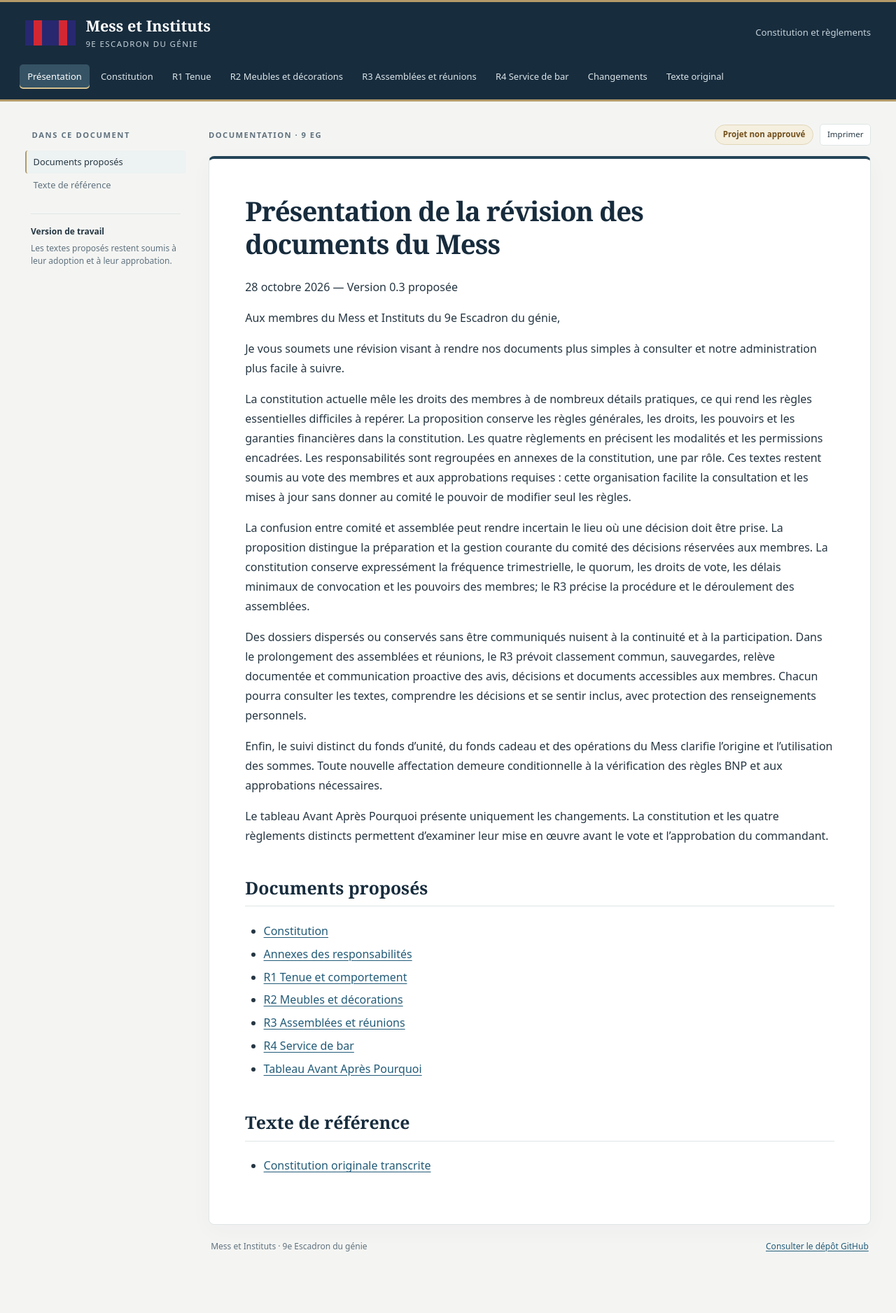
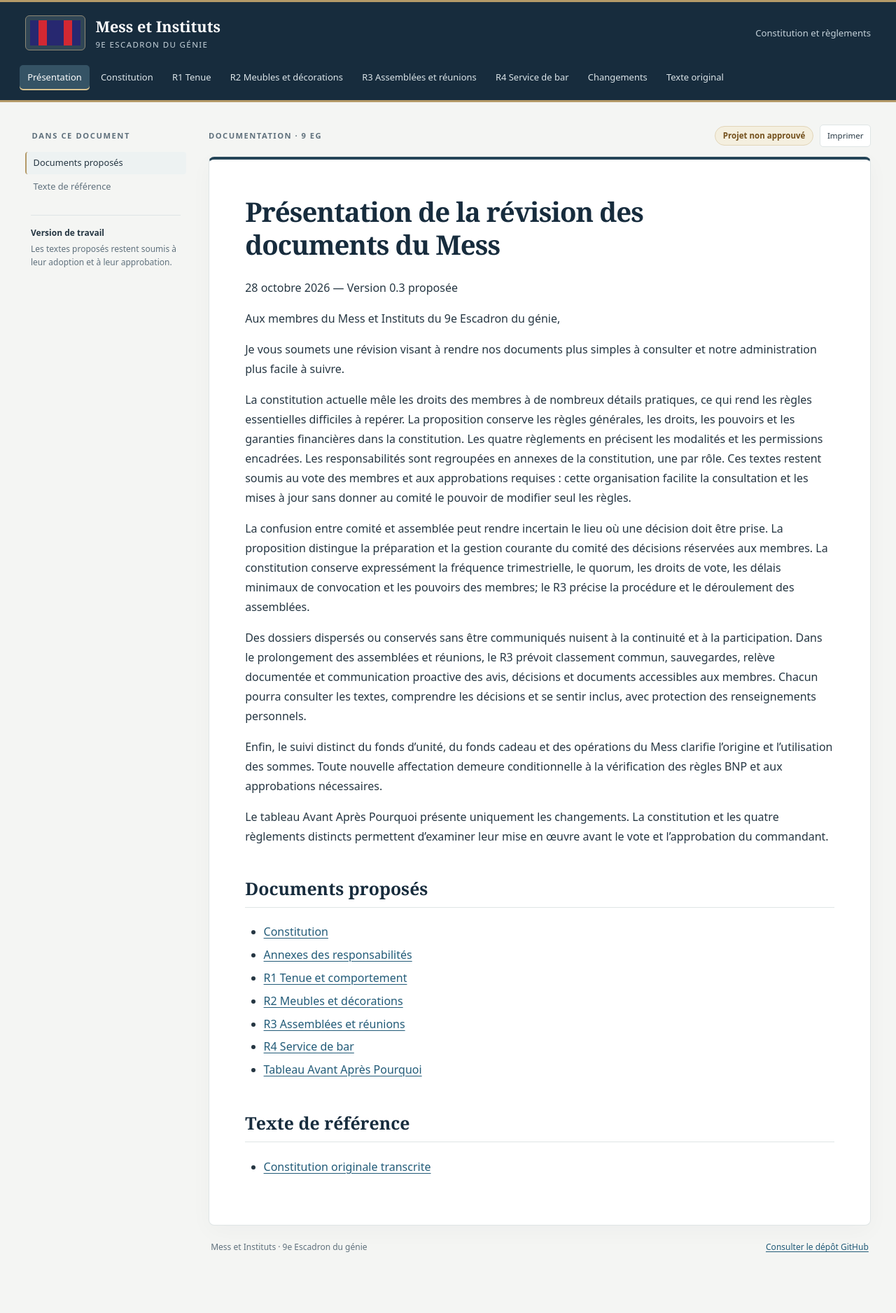
Before and after one commit to shocktubeM81/mess-9eg, a Jekyll site: the page built from index.md, in a window 1280 px wide. Shown: the whole page at 70% size. Built offline with Jekyll 4.4.1, drawn with Linux system fonts in a browser that asks for light colours.

Commit message:
Encadrer le drapeau dans le bandeau commun

```diff
--- a/_layouts/default.html
+++ b/_layouts/default.html
@@ -16,7 +16,7 @@
   <header class="site-header">
     <div class="site-header-inner">
       <a class="brand" href="{{ '/' | relative_url }}" aria-label="Mess et Instituts, accueil">
-        <img class="brand-flag" src="{{ '/assets/images/drapeau-genie.svg' | relative_url }}" width="72" height="36" alt="Drapeau du Génie militaire canadien">
+        <span class="brand-flag-frame"><img class="brand-flag" src="{{ '/assets/images/drapeau-genie.svg' | relative_url }}" width="72" height="36" alt="Drapeau du Génie militaire canadien"></span>
         <span class="brand-wordmark"><strong>Mess et Instituts</strong><span>9e Escadron du génie</span></span>
       </a>
       <span class="header-caption">Constitution et règlements</span>
--- a/assets/css/style.scss
+++ b/assets/css/style.scss
@@ -19,6 +19,7 @@ a:focus-visible, button:focus-visible, [tabindex]:focus-visible { outline: 3px s
 .site-header { background: #172c3d; border-bottom: 3px solid var(--gold); color: #fff; }
 .site-header-inner { max-width: 1440px; margin: auto; padding: 1.4rem 2.25rem 1rem; display: flex; justify-content: space-between; align-items: center; gap: 1rem; }
 .brand { display: flex; align-items: center; gap: .9rem; color: #fff; text-decoration: none; }
+.brand-flag-frame { display: flex; flex: 0 0 auto; align-items: center; padding: 6px; background: #304655; border: 1px solid #8d8875; border-radius: 6px; }
 .brand-flag { display: block; flex: 0 0 72px; width: 72px; height: 36px; }
 .brand-wordmark { display: grid; line-height: 1.35; gap: .25rem; }
 .brand-wordmark strong { font: 600 1.35rem Georgia, serif; }
@@ -73,6 +74,7 @@ a:focus-visible, button:focus-visible, [tabindex]:focus-visible { outline: 3px s
 @media (max-width: 740px) {
   .site-header-inner { padding: 1.1rem 1rem .7rem; }
   .header-caption { display: none; }
+  .brand-flag-frame { padding: 5px; }
   .brand-flag { flex-basis: 56px; width: 56px; height: 28px; }
   .brand-wordmark strong { font-size: 1.2rem; }
   .top-nav { flex-wrap: nowrap; overflow-x: auto; padding: .3rem .5rem .75rem; scrollbar-width: thin; }
```
